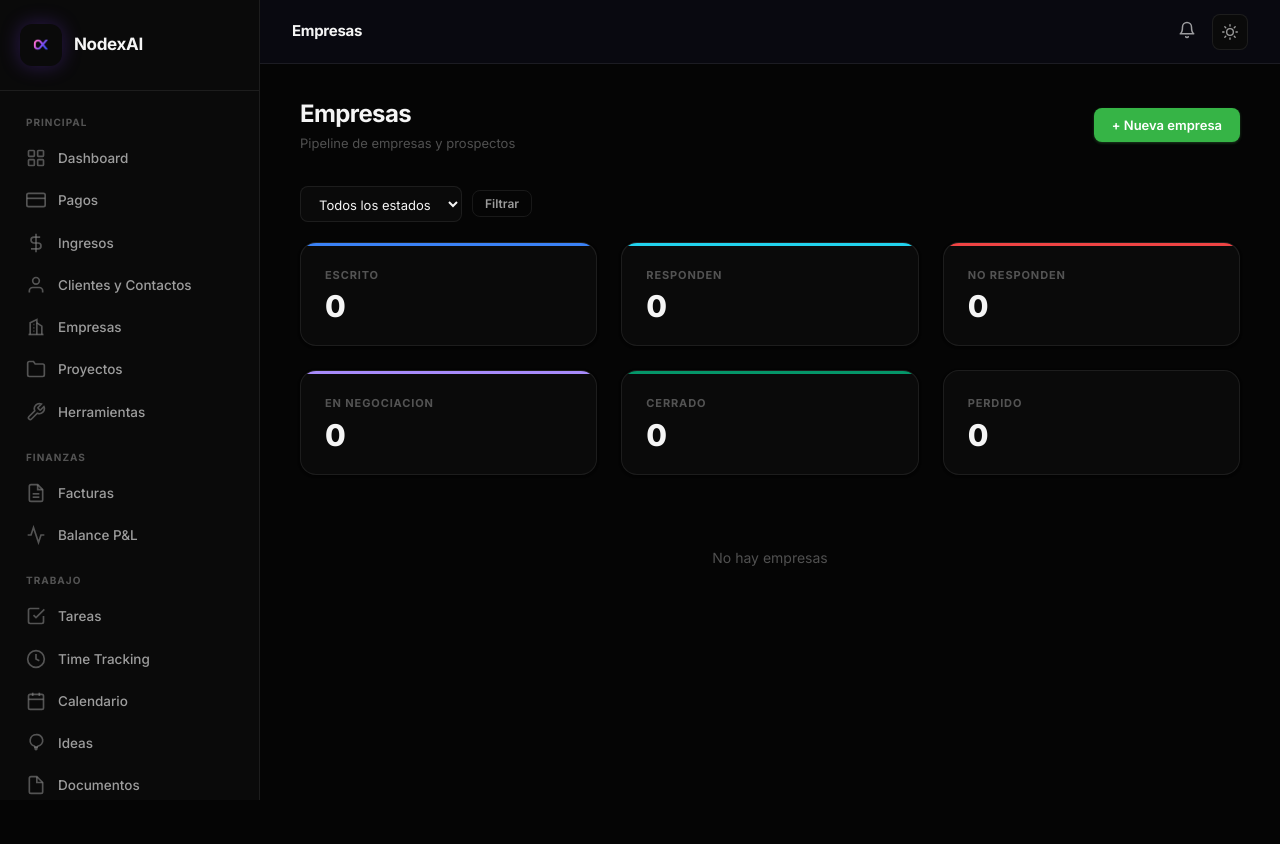
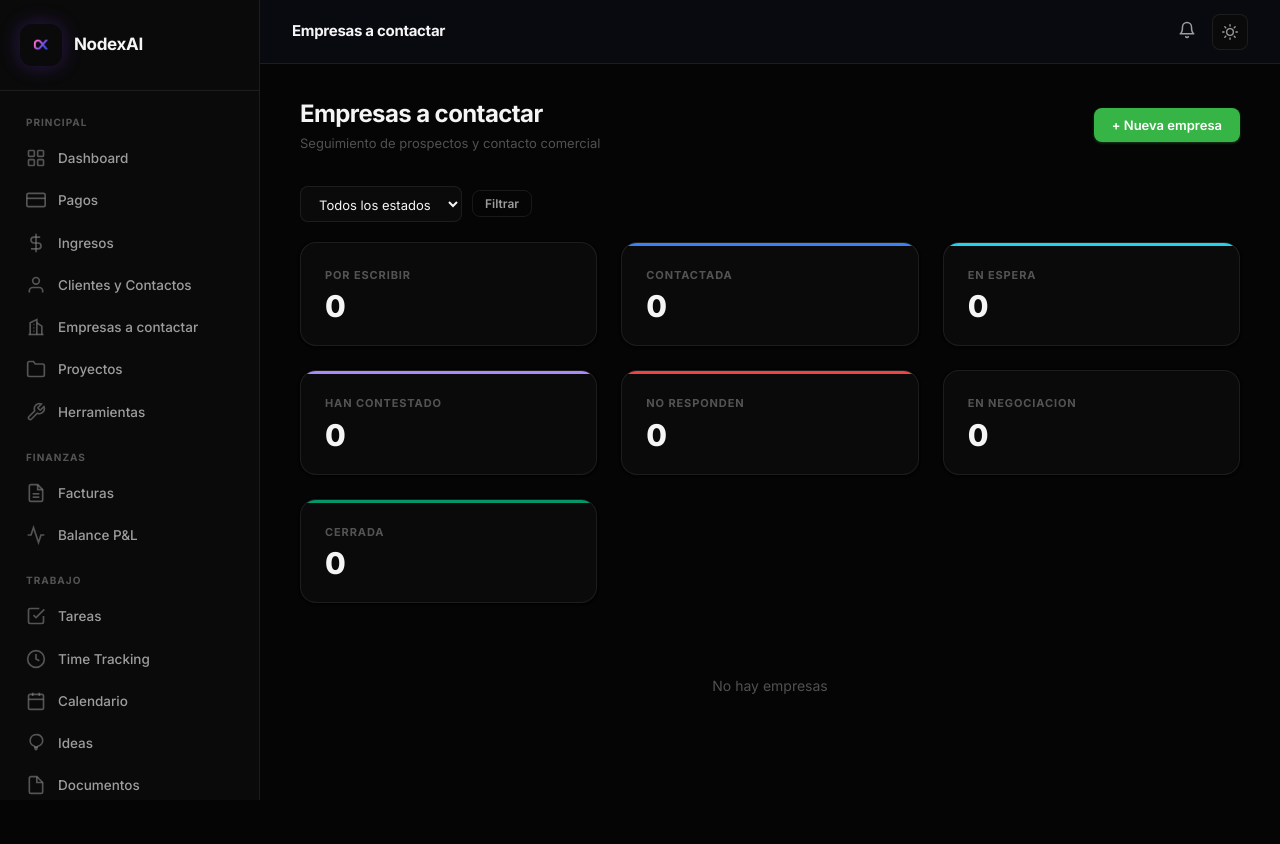
Before and after one commit to alextorres1709/nodex-panel, a Flask app: template templates/empresas.html in a window 1280 px wide. Before the commit the page ends 800 px from the top, so only its background shows below. Run offline with Flask 3, Linux system fonts and the light colour scheme; the template is opened without the code that fills it, so the values that code supplies are empty; parts of the project's set-up code (start-up, migrations or seed data) failed here and were passed over.

Commit message:
refactor: rename Empresas to "Empresas a contactar" with professional pipeline states
- States: Por escribir, Contactada, En espera, Han contestado, No responden, En negociacion, Cerrada
- Sidebar renamed to "Empresas a contactar"
- Human-readable status labels in templates

Co-Authored-By: Claude Opus 4.6 <noreply@anthropic.com>

```diff
--- a/models.py
+++ b/models.py
@@ -75,7 +75,7 @@ class Company(db.Model):
     name = db.Column(db.String(200), nullable=False)
     industry = db.Column(db.String(100), default="")
     website = db.Column(db.String(300), default="")
-    status = db.Column(db.String(30), default="escrito")  # escrito, responden, no_responden, en_negociacion, cerrado, perdido
+    status = db.Column(db.String(30), default="por_escribir")  # por_escribir, contactada, en_espera, han_contestado, no_responden, en_negociacion, cerrada
     notes = db.Column(db.Text, default="")
     created_at = db.Column(db.DateTime, default=lambda: datetime.now(timezone.utc))
 
--- a/templates/base.html
+++ b/templates/base.html
@@ -72,7 +72,7 @@
                         <svg class="nav-icon" viewBox="0 0 24 24" fill="none" stroke="currentColor" stroke-width="2">
                             <path d="M3 21h18" /><path d="M5 21V7l8-4v18" /><path d="M19 21V11l-6-4" /><path d="M9 9h1" /><path d="M9 13h1" /><path d="M9 17h1" />
                         </svg>
-                        Empresas
+                        Empresas a contactar
                     </a></li>
                 <li><a href="{{ url_for('projects.index') }}"
                         class="{{ 'active' if request.endpoint and request.endpoint.startswith('projects.') }}">
--- a/templates/empresa_detail.html
+++ b/templates/empresa_detail.html
@@ -7,7 +7,8 @@
     <div>
         <div style="display:flex;align-items:center;gap:12px;margin-bottom:4px">
             <h1>{{ company.name }}</h1>
-            <span class="badge badge-{{ company.status }}">{{ company.status|replace('_',' ') }}</span>
+            {% set status_labels = {'por_escribir':'Por escribir','contactada':'Contactada','en_espera':'En espera','han_contestado':'Han contestado','no_responden':'No responden','en_negociacion':'En negociacion','cerrada':'Cerrada'} %}
+            <span class="badge badge-{{ company.status }}">{{ status_labels.get(company.status, company.status|replace('_',' ')) }}</span>
         </div>
         <p class="page-subtitle">{{ company.industry or 'Sin industria' }}{% if company.website %} &middot; <a href="{{ company.website }}" target="_blank" style="color:var(--accent)">{{ company.website|truncate(40) }}</a>{% endif %}</p>
     </div>
@@ -27,7 +28,7 @@
     </div>
     <div class="kpi-card accent-purple">
         <div class="kpi-label">Estado</div>
-        <div class="kpi-value" style="font-size:18px">{{ company.status|replace('_',' ')|capitalize }}</div>
+        <div class="kpi-value" style="font-size:18px">{{ status_labels.get(company.status, company.status|replace('_',' ')) }}</div>
     </div>
 </div>
 
--- a/templates/empresas.html
+++ b/templates/empresas.html
@@ -1,12 +1,12 @@
 {% extends "base.html" %}
-{% block title %}Empresas{% endblock %}
-{% block page_title %}Empresas{% endblock %}
+{% block title %}Empresas a contactar{% endblock %}
+{% block page_title %}Empresas a contactar{% endblock %}
 
 {% block content %}
 <div class="page-header">
     <div>
-        <h1>Empresas</h1>
-        <p class="page-subtitle">Pipeline de empresas y prospectos</p>
+        <h1>Empresas a contactar</h1>
+        <p class="page-subtitle">Seguimiento de prospectos y contacto comercial</p>
     </div>
     <button class="btn btn-primary" onclick="openModal('createModal')">+ Nueva empresa</button>
 </div>
@@ -14,8 +14,9 @@
 <form class="filter-bar" method="GET">
     <select name="status">
         <option value="">Todos los estados</option>
-        {% for s in ['escrito','responden','no_responden','en_negociacion','cerrado','perdido'] %}
-        <option value="{{ s }}" {{ 'selected' if sel_status == s }}>{{ s|replace('_',' ')|capitalize }}</option>
+        {% set status_labels = {'por_escribir':'Por escribir','contactada':'Contactada','en_espera':'En espera','han_contestado':'Han contestado','no_responden':'No responden','en_negociacion':'En negociacion','cerrada':'Cerrada'} %}
+        {% for s, label in status_labels.items() %}
+        <option value="{{ s }}" {{ 'selected' if sel_status == s }}>{{ label }}</option>
         {% endfor %}
     </select>
     <button type="submit" class="btn btn-secondary btn-sm">Filtrar</button>
@@ -25,12 +26,14 @@
 </form>
 
 <!-- Status counts -->
+{% set status_list = ['por_escribir','contactada','en_espera','han_contestado','no_responden','en_negociacion','cerrada'] %}
+{% set status_labels = {'por_escribir':'Por escribir','contactada':'Contactada','en_espera':'En espera','han_contestado':'Han contestado','no_responden':'No responden','en_negociacion':'En negociacion','cerrada':'Cerrada'} %}
+{% set status_colors = {'por_escribir':'accent-gray','contactada':'accent-blue','en_espera':'accent-cyan','han_contestado':'accent-purple','no_responden':'accent-red','en_negociacion':'accent-yellow','cerrada':'accent-green'} %}
 <div class="kpi-grid" style="margin-bottom:24px">
-    {% set status_colors = {'escrito':'accent-blue','responden':'accent-cyan','no_responden':'accent-red','en_negociacion':'accent-purple','cerrado':'accent-green','perdido':'accent-gray'} %}
-    {% for s in ['escrito','responden','no_responden','en_negociacion','cerrado','perdido'] %}
+    {% for s in status_list %}
     {% set count = companies|selectattr('status','equalto',s)|list|length %}
     <div class="kpi-card {{ status_colors[s] }}" style="cursor:pointer" onclick="window.location='?status={{ s }}'">
-        <div class="kpi-label">{{ s|replace('_',' ')|capitalize }}</div>
+        <div class="kpi-label">{{ status_labels[s] }}</div>
         <div class="kpi-value">{{ count }}</div>
     </div>
     {% endfor %}
@@ -41,7 +44,7 @@
     <div class="project-card">
         <div class="project-card-header">
             <h3 class="project-card-name"><a href="{{ url_for('companies.view', cid=c.id) }}" style="color:inherit;text-decoration:none">{{ c.name }}</a></h3>
-            <span class="badge badge-{{ c.status }}">{{ c.status|replace('_',' ') }}</span>
+            <span class="badge badge-{{ c.status }}">{{ status_labels.get(c.status, c.status|replace('_',' ')) }}</span>
         </div>
         <div class="project-card-body">
             <div class="project-meta-row">
@@ -90,12 +93,13 @@
                 </div>
                 <div class="form-group"><label>Estado</label>
                     <select name="status">
-                        <option value="escrito">Escrito</option>
-                        <option value="responden">Responden</option>
+                        <option value="por_escribir" selected>Por escribir</option>
+                        <option value="contactada">Contactada</option>
+                        <option value="en_espera">En espera</option>
+                        <option value="han_contestado">Han contestado</option>
                         <option value="no_responden">No responden</option>
                         <option value="en_negociacion">En negociacion</option>
-                        <option value="cerrado">Cerrado</option>
-                        <option value="perdido">Perdido</option>
+                        <option value="cerrada">Cerrada</option>
                     </select>
                 </div>
                 <div class="form-group"><label>Notas</label><textarea name="notes" rows="2"></textarea></div>
@@ -118,12 +122,13 @@
                 </div>
                 <div class="form-group"><label>Estado</label>
                     <select name="status">
-                        <option value="escrito">Escrito</option>
-                        <option value="responden">Responden</option>
+                        <option value="por_escribir">Por escribir</option>
+                        <option value="contactada">Contactada</option>
+                        <option value="en_espera">En espera</option>
+                        <option value="han_contestado">Han contestado</option>
                         <option value="no_responden">No responden</option>
                         <option value="en_negociacion">En negociacion</option>
-                        <option value="cerrado">Cerrado</option>
-                        <option value="perdido">Perdido</option>
+                        <option value="cerrada">Cerrada</option>
                     </select>
                 </div>
                 <div class="form-group"><label>Notas</label><textarea name="notes" rows="2"></textarea></div>
```
